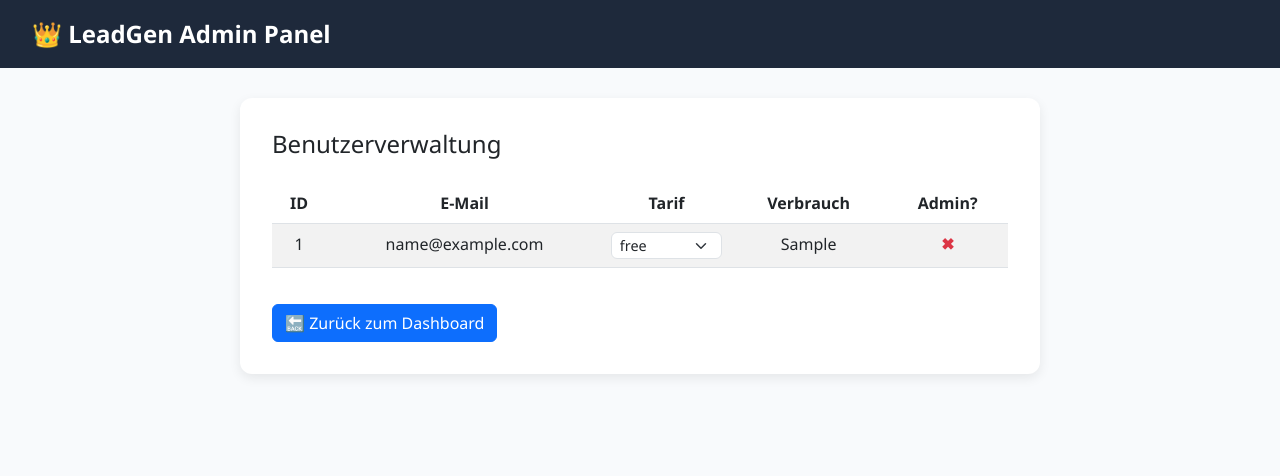
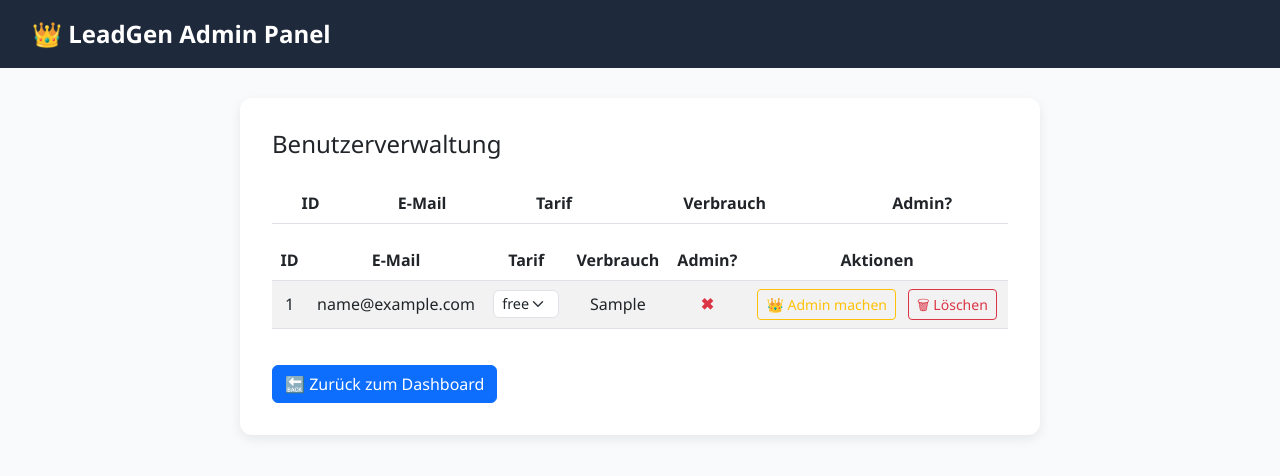
Before and after one commit to MerabTserodze/leadgen-app, a Flask app: template templates/admin.html in a window 1280 px wide. Shown: the top 476 px of the page. Run offline with Flask 3, Linux system fonts and the light colour scheme; the template is opened without the code that fills it: most values are stand-ins (such as "Sample title", 1, 10 or a date in 2020); lists and menus that the app fills with data are empty.

Commit message:
Update admin.html

```diff
--- a/templates/admin.html
+++ b/templates/admin.html
@@ -58,6 +58,16 @@
                     <th>Verbrauch</th>
                     <th>Admin?</th>
                 </tr>
+            <table class="table table-striped align-middle">
+    <thead>
+        <tr>
+            <th>ID</th>
+            <th>E-Mail</th>
+            <th>Tarif</th>
+            <th>Verbrauch</th>
+            <th>Admin?</th>
+            <th>Aktionen</th>
+        </tr>
     </thead>
     <tbody>
         {% for user in users %}
@@ -79,10 +89,17 @@
                     <span class="text-danger fw-bold">✖</span>
                 {% endif %}
             </td>
+            <td>
+                <button class="btn btn-sm btn-outline-warning" onclick="toggleAdmin({{ user.id }})">
+                    {% if user.is_admin %}🚫 Admin entfernen{% else %}👑 Admin machen{% endif %}
+                </button>
+                <button class="btn btn-sm btn-outline-danger ms-2" onclick="deleteUser({{ user.id }})">🗑 Löschen</button>
+            </td>
         </tr>
         {% endfor %}
     </tbody>
 </table>
+
         <a href="/dashboard" class="btn btn-primary btn-back">🔙 Zurück zum Dashboard</a>
     </div>
 
@@ -90,21 +107,35 @@
     function updatePlan(userId, newPlan) {
         fetch("/admin/update_plan", {
             method: "POST",
-                headers: {
-                    "Content-Type": "application/json"
-                },
+            headers: { "Content-Type": "application/json" },
             body: JSON.stringify({ user_id: userId, plan: newPlan })
         })
-            .then(response => {
-                if (!response.ok) throw new Error("Fehler beim Aktualisieren");
-                return response.json();
+        .then(res => res.json())
+        .then(data => alert("✅ Tarif aktualisiert"))
+        .catch(err => alert("❌ Fehler: " + err.message));
+    }
+
+    function toggleAdmin(userId) {
+        fetch("/admin/toggle_admin", {
+            method: "POST",
+            headers: { "Content-Type": "application/json" },
+            body: JSON.stringify({ user_id: userId })
         })
-            .then(data => {
-                alert("✅ Tarif erfolgreich geändert.");
+        .then(res => res.json())
+        .then(() => location.reload())
+        .catch(err => alert("❌ Fehler beim Umschalten des Admin-Status"));
+    }
+
+    function deleteUser(userId) {
+        if (!confirm("Willst du diesen Benutzer wirklich löschen?")) return;
+        fetch("/admin/delete_user", {
+            method: "POST",
+            headers: { "Content-Type": "application/json" },
+            body: JSON.stringify({ user_id: userId })
         })
-            .catch(err => {
-                alert("❌ Fehler: " + err.message);
-            });
+        .then(res => res.json())
+        .then(() => location.reload())
+        .catch(err => alert("❌ Fehler beim Löschen"));
     }
 </script>
 </body>
```
Lines whose indentation alone changed are shown as unchanged.
